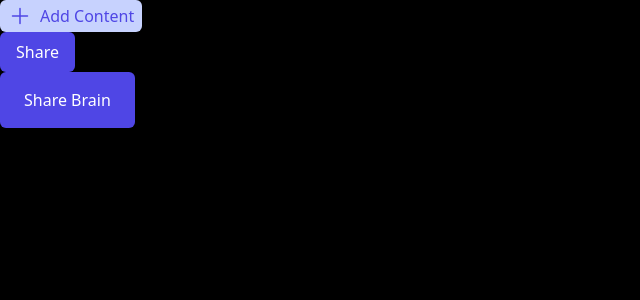
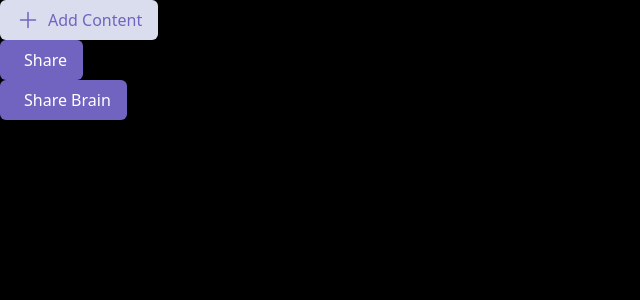
Before and after one commit to shreyansh232/citesphere-frontend, a React (Vite) app: page / in a window 1280 px wide. Shown: the top 300 px of the page, without its empty margins (0-640 px from the left). Built offline with nearby package versions, Linux system fonts and the light colour scheme.

Commit message:
update icon

```diff
--- a/src/App.tsx
+++ b/src/App.tsx
@@ -1,5 +1,6 @@
 import { Button } from "./components/ui/Button";
 import { PlusIcon } from "./icons/PlusIcon";
+import { ShareIcon } from "./icons/ShareIcon";
 function App() {
   return (
     <>
@@ -10,7 +11,7 @@
           text="Add Content"
           size="sm"
         ></Button>
-        <Button variant="primary" text="Share" size="md"></Button>
+        <Button variant="primary" text="Share" size="md" endIcon={<ShareIcon size="lg" />}></Button>
         <Button variant="primary" text="Share Brain" size="lg"></Button>
       </div>
     </>
--- a/src/components/ui/Button.tsx
+++ b/src/components/ui/Button.tsx
@@ -1,28 +1,76 @@
-export interface ButtonProps {
-    variant?: "primary" | "secondary";
-    size?: "sm" | "md" | "lg";
-    text?: string;
-    startIcon?: any;
-    endIcon?: any;
+// export interface ButtonProps {
+//   variant?: "primary" | "secondary";
+//   size?: "sm" | "md" | "lg";
+//   text?: string;
+//   startIcon?: any;
+//   endIcon?: any;
+//   onClick?: () => void;
+// }
+
+// const variantStyles = {
+//   primary: "bg-purple-600 text-white",
+//   secondary: "bg-purple-200 text-purple-600",
+// };
+// const sizeStyles = {
+//   sm: "py-1 px-2",
+//   md: "py-2 px-4",
+//   lg: "py-4 px-6",
+// };
+// const defaultStyles = "rounded-md flex item-center justify-center font-light";
+
+// export const Button = ({
+//   variant = "primary",
+//   text,
+//   size = "sm",
+//   startIcon,
+//   endIcon,
+// }: ButtonProps) => {
+//   return (
+//     <button
+//       className={`${variantStyles[variant]} ${defaultStyles} ${sizeStyles[size]}`}
+//     >
+//       {startIcon ? <div className="pr-2">{startIcon}</div> : null}
+//       {text}
+//       {endIcon ? <div className="pl-2">{endIcon}</div> : null}
+//     </button>
+//   );
+// };
+
+// <Button variant="primary" size="lg" text="Click Me" onClick={() => {}} />;
+
+// Importing ReactElement type for typing React elements like icons
+import { ReactElement } from "react";
+
+// Defining the properties that the Button component can accept
+interface ButtonProps {
+    variant: "primary" | "secondary";
+    text: string;
+    startIcon?: ReactElement;
     onClick?: () => void;
-
+    fullWidth?: boolean;
+    loading?: boolean;
 }
 
-const variantStyles = {
-    "primary" : "bg-indigo-600 text-white",
-    "secondary" : "bg-indigo-200 text-indigo-600"
+// Mapping button variants to their respective CSS classes
+const variantClasses = {
+    "primary": "bg-purple-600 text-white", // Styles for primary variant
+    "secondary": "bg-purple-200 text-purple-600", // Styles for secondary variant
+};
+
+// Default CSS classes for all buttons
+const defaultStyles = "px-4 py-2 rounded-md font-light flex items-center";      //items-center is for vertically allignment of the item to be center
+
+// The Button functional component
+export function Button({ variant, text, startIcon, onClick, fullWidth, loading }: ButtonProps) {
+    return (
+        // A button element with dynamic class names and properties
+        <button onClick={onClick} className={variantClasses[variant] + " " + defaultStyles + `${fullWidth ? " w-full flex justify-center items-center" : ""} ${loading ? "opacity-45" : ""}` } disabled={loading} >
+            {/* Container for optional start icon */}
+            <div className="pr-2">
+                {startIcon}
+            </div>
+            {/* Button text */}
+            {text}
+        </button>
+    );
 }
-const sizeStyles = {
-    "sm" : "py-1 px-2",
-    "md" : "py-2 px-4",
-    "lg" : "py-4 px-6",
-
-
-}
-const defaultStyles = "rounded-md flex";
-
-export const Button = ({variant = "primary", text, size = "sm", startIcon, endIcon}: ButtonProps) => {
-    return <button className={`${variantStyles[variant]} ${defaultStyles} ${sizeStyles[size]}`}>{startIcon ? <div className="pr-2">{startIcon}</div> : null}{text}{endIcon}</button>
-}
-
-<Button variant="primary" size="lg" text="Click Me" onClick={() => {}} />
--- /dev/null
+++ b/src/icons/ShareIcon.tsx
@@ -0,0 +1,21 @@
+import { IconProps, iconSizeVariants } from ".";
+
+export const ShareIcon = ({ size = "sm" }: IconProps) => {
+  return (
+    <svg
+      xmlns="http://www.w3.org/2000/svg"
+      fill="none"
+      viewBox="0 0 24 24"
+      stroke-width="1.5"
+      stroke="currentColor"
+      //@ts-ignore
+      className={iconSizeVariants[size]}
+    >
+      <path
+        stroke-linecap="round"
+        stroke-linejoin="round"
+        d="M7.217 10.907a2.25 2.25 0 1 0 0 2.186m0-2.186c.18.324.283.696.283 1.093s-.103.77-.283 1.093m0-2.186 9.566-5.314m-9.566 7.5 9.566 5.314m0 0a2.25 2.25 0 1 0 3.935 2.186 2.25 2.25 0 0 0-3.935-2.186Zm0-12.814a2.25 2.25 0 1 0 3.933-2.185 2.25 2.25 0 0 0-3.933 2.185Z"
+      />
+    </svg>
+  );
+};
--- a/tailwind.config.js
+++ b/tailwind.config.js
@@ -1,19 +1,22 @@
 /** @type {import('tailwindcss').Config} */
 export default {
-  content: [
-    "./index.html",
-    "./src/**/*.{js,ts,jsx,tsx}",
-  ],
+  content: ["./index.html", "./src/**/*.{js,ts,jsx,tsx}"],
   theme: {
     extend: {
       colors: {
+        gray: {
+          100: "#eeeeef",
+          200: "#e6e9ed",
+          600: "#9598c",
+        },
         purple: {
+          200: "#d9ddee",
           300: "#e0e7fe",
-          500: "#3e38a7",
-          600: "#5046e4"
-        }
-      }
+          500: "#9492db",
+          600: "#7164c0",
+        },
+      },
     },
   },
   plugins: [],
-}
+};
```
Also changed, not shown: src/components/ui/Card.tsx (added), src/components/ui/Sidebar.tsx (added), src/components/ui/SidebarItem.tsx (added).
